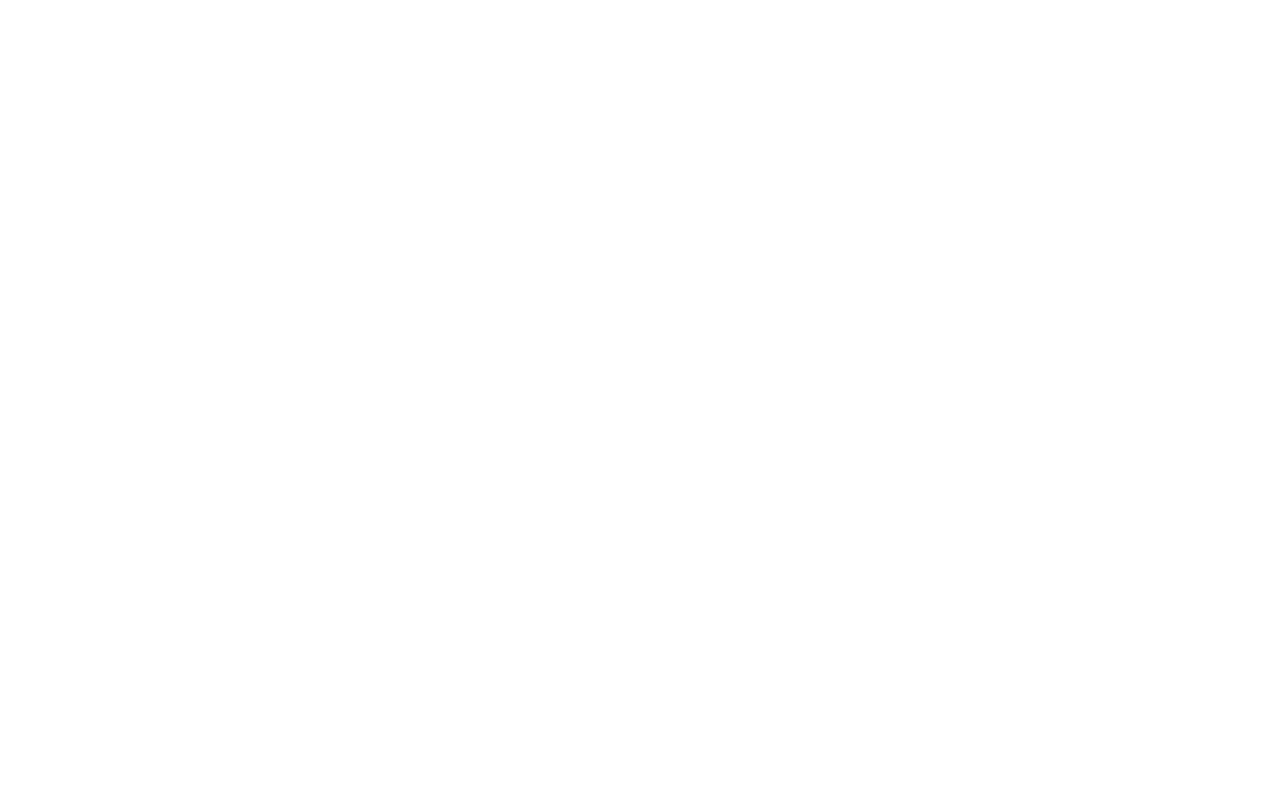
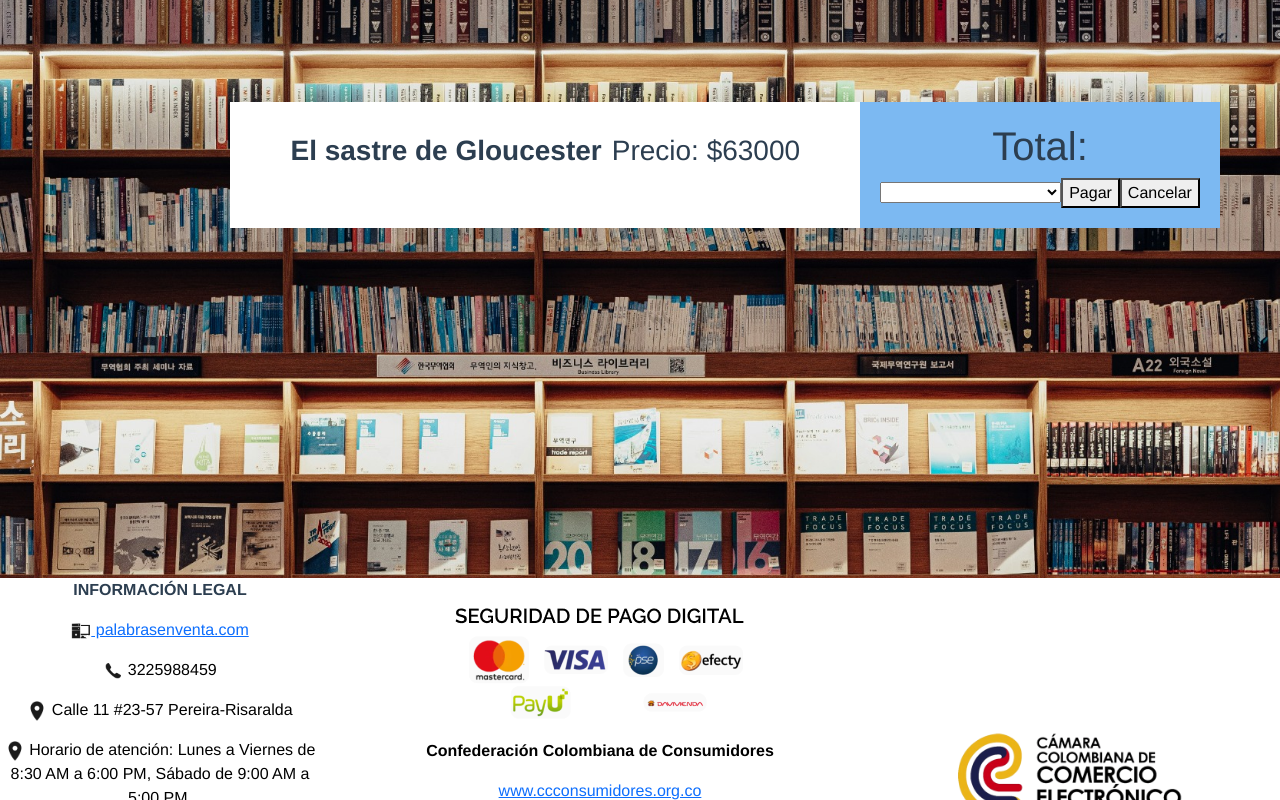
Before and after one commit to JorgeMejiaH/palabras-en-venta, a Vue app: page /cart-view in a window 1280 px wide. Before the commit this address had no page. Built offline with nearby package versions, Linux system fonts and the light colour scheme; a web font is replaced by a local one.

Commit message:
detalle de libros

```diff
--- a/src/components/BookDetailView.vue
+++ b/src/components/BookDetailView.vue
@@ -2,7 +2,7 @@
     <div>
       <Navbar />
       <div class="book-detail-container">
-        <img :src="book.cover_image" alt="Cover" class="book-cover" />
+        <img :src = book.cover_image  alt="Cover" class="book-cover" />
         <div class="book-info">
           <h1>{{ book.title }}</h1>
           <h2>{{ book.author }}</h2>
@@ -21,11 +21,8 @@
   <script>
   import Navbar from "@/components/Navbar/Navbar.vue";
   import Footer from "@/components/Footer.vue";
+  import coverImage from "@/assets/elsastredegloucester.png";
 
-  // Importa las imágenes directamente
-  import FilosofyBooks from "@/assets/filosofyBooks.png";
-  import ActionAdventureBooks from "@/assets/acctionAdventureBooks.png";
-  import FantasyBooks from "@/assets/fantasyBooks.png";
 
   export default {
     components: {
@@ -34,46 +31,21 @@
     },
     data() {
       return {
-        book: {},
+        book: {
+            id: 1,
+            title: "El Sastre de Gloucester",
+            author: "Beatrix Potter",
+            cover_image: coverImage,
+            description: "Descripción del libro El Sastre de Gloucester.",
+            price: "$63.000"
+        },
         quantity: 1,
       };
     },
     created() {
-      const bookId = this.$route.params.id;
-      this.fetchBookDetails(bookId);
+
     },
     methods: {
-      fetchBookDetails(id) {
-        // Aquí se debe realizar una petición para obtener los detalles del libro
-        // Ejemplo estático:
-        const books = [
-          {
-            id: 1,
-            title: "El Sastre de Gloucester",
-            author: "Beatrix Potter",
-            cover_image: FilosofyBooks,
-            description: "Descripción del libro El Sastre de Gloucester.",
-            price: "$63.000"
-          },
-          {
-            id: 2,
-            title: "Otro Libro de Ficción",
-            author: "Autor Desconocido",
-            cover_image: ActionAdventureBooks,
-            description: "Descripción del otro libro de ficción.",
-            price: "$45.000"
-          },
-          {
-            id: 3,
-            title: "Alicia en el país de las maravillas",
-            author: "Lewis Carroll",
-            cover_image: FantasyBooks,
-            description: "Alicia drogada",
-            price: "$50.000"
-          }
-        ];
-        this.book = books.find(book => book.id === parseInt(id));
-      },
       addToCart(){
         this.$emit('add-to-cart', this.quantity);
       },
--- a/src/router/index.js
+++ b/src/router/index.js
@@ -19,12 +19,19 @@ import HomePage from "@/views/HomePage.vue";
 import BestSellersView from "@/views/BestSellerView.vue";
 import NewBooks from "@/views/newBooksView"
 import RecomendedBooks from "@/views/RecomendedBooksView"
+import BookShopView from "@/views/BookShopView"
+import cartView from "@/views/cartView"
 
 const routes = [
   {
     path: "/",
     name: "home",
     component: HomePage,
+  },
+  {
+    path: "/cart-view",
+    name: "cart-view",
+    component: cartView,
   },
   {
     path: "/best-seller",
@@ -117,6 +124,11 @@ const routes = [
     component: AddPaymentCard,
   },
   {
+    path: "/book-shop",
+    name: "book-shop",
+    component: BookShopView,
+  },
+  {
     path: "/test",
     name: "test",
     component: Test,
--- a/src/views/BookShopView.vue
+++ b/src/views/BookShopView.vue
@@ -6,8 +6,8 @@
   </template>
 
   <script>
-  import BookDetailView from '@/components/BookGenre/BookDetailView.vue';
-  import CartModal from '@/components/BookGenre/CartModal.vue';
+  import BookDetailView from '@/components/BookDetailView.vue';
+  import CartModal from '@/components/CartModal.vue';
 
   export default {
     components: {
--- a/src/views/HomePage.vue
+++ b/src/views/HomePage.vue
@@ -40,6 +40,7 @@
           v-for="(book, index) in newBooks"
           :key="index"
           class="home-new-books"
+          @click="navigateToBookShop"
         >
           <books :TituloLibro="book" />
         </div>
@@ -169,6 +170,9 @@ export default {
           console.error('Error fetching books:', error);
         });
     },
+    navigateToBookShop(){
+      this.$router.push("/book-shop")
+    },
   },
 };
 </script>
--- /dev/null
+++ b/src/views/cartView.vue
@@ -0,0 +1,93 @@
+<template>
+  <div class="cart-background-container">
+    <div class="cart-data-container">
+      <main class="cart-info-container">
+        <div
+          v-for="(book, index) in booksInCart"
+          :key="index"
+          class="cart-books-info"
+        >
+          <h3 style="font-weight: bold">{{ book.title }}</h3>
+          <h3>Precio: ${{ book.price }}</h3>
+        </div>
+      </main>
+      <aside class="cart-payment-container">
+        <h1>Total:</h1>
+        <h2>{{ totalPrice }}</h2>
+        <select name="selectedCard" id="selectedCard">
+          <option value="null" disabled>Seleccione una tarjeta</option>
+          <option v-for="card in cards" :key="card.uuid" :value="card.uuid">
+            {{ card.number }}
+          </option>
+        </select>
+        <button>Pagar</button>
+        <button>Cancelar</button>
+      </aside>
+    </div>
+    <footer>
+      <Footer containerClass="footer-container-cart" />
+    </footer>
+  </div>
+</template>
+
+<script>
+import Navbar from "@/components/Navbar/Navbar.vue";
+import Footer from "@/components/Footer.vue";
+export default {
+  components: {
+    Navbar,
+    Footer,
+  },
+  data() {
+    return {
+      booksInCart: [
+        {
+          title: "El sastre de Gloucester",
+          price: 63000,
+        },
+      ],
+    };
+  },
+};
+</script>
+
+<style>
+.cart-background-container {
+  background-image: url(/src/assets/UserInfoBackground.jpg);
+  background-size: cover;
+  background-position: center;
+  background-color: #050835;
+  width: 100vw;
+  height: 100vh;
+  overflow-y: auto;
+  position: relative;
+  margin: 0;
+  padding: 0;
+}
+.cart-data-container {
+  display: flex;
+  flex-direction: row;
+  margin-top: 8%;
+  margin-left: 18%;
+}
+.cart-info-container {
+  background-color: white;
+  width: 60%;
+  padding: 3%;
+}
+.cart-payment-container {
+  background-color: #7cb9f2;
+  padding: 20px;
+}
+.cart-books-info {
+  display: flex;
+  flex-direction: row;
+  gap: 10px;
+  justify-content: center;
+  -ms-flex-align: center;
+}
+.footer-container-cart{
+    position: relative;
+    top: 30vh;
+}
+</style>
```
